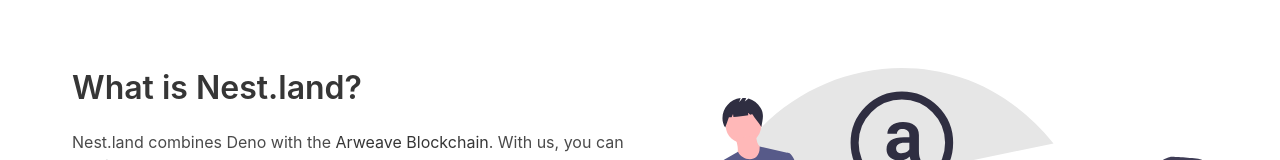
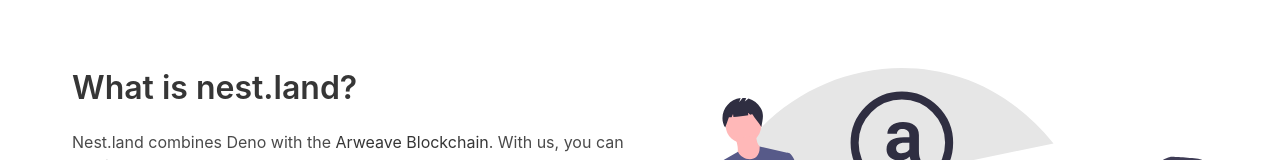
Before and after one commit to nestdotland/nest.land, a Vue app in the folder web/: page / in a window 1280 px wide. Shown: the part 553-713 px from the top of the page. Built offline with nearby package versions, Linux system fonts and the light colour scheme; what vue-lodash, vue-recaptcha-v3 would draw is missing.

Commit message:
fix[site]: refactor from Nest.land to nest.land

```diff
--- a/web/src/components/Footer.vue
+++ b/web/src/components/Footer.vue
@@ -2,7 +2,7 @@
   <footer class="footer has-background-dark" id="symmetric-footer">
     <div class="content has-text-centered has-text-white">
       <p>
-        <b>Nest.land</b> by
+        <b>nest.land</b> by
         <a href="https://github.com/tbaumer22">tbaumer22</a> and
         <a href="https://github.com/zorbyte">zorbyte</a>.
         <br />Made with
@@ -34,9 +34,9 @@ export default {
   name: "NestFooter",
   data() {
     return {
-      isCheese: false
+      isCheese: false,
     };
-  }
+  },
 };
 </script>
 
--- a/web/src/components/home/Docs.vue
+++ b/web/src/components/home/Docs.vue
@@ -16,7 +16,7 @@
           <div class="column is-half">
             <p class="title is-5">Installation</p>
             <p>
-              It's very easy to begin using Nest when pushing new Deno packages! You can install our CLI,
+              It's very easy to begin using nest.land when pushing new Deno packages! You can install our CLI,
               <i>eggs</i>, via Deno.
             </p>
             <hr />
--- a/web/src/components/home/Intro.vue
+++ b/web/src/components/home/Intro.vue
@@ -4,7 +4,7 @@
       <div class="container">
         <div class="columns is-vcentered">
           <div class="column">
-            <h1 class="title">What is Nest.land?</h1>
+            <h1 class="title">What is nest.land?</h1>
             <p>
               Nest.land combines Deno with the
               <a
```
